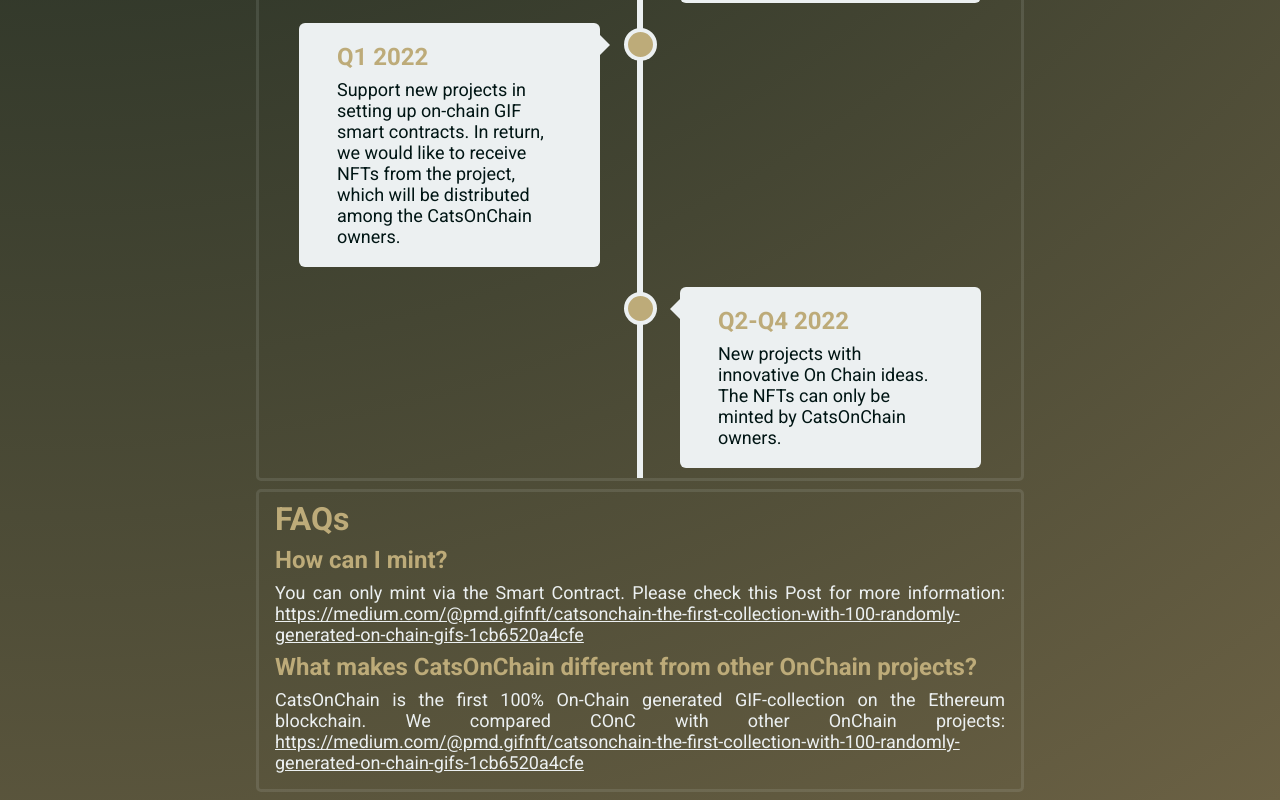
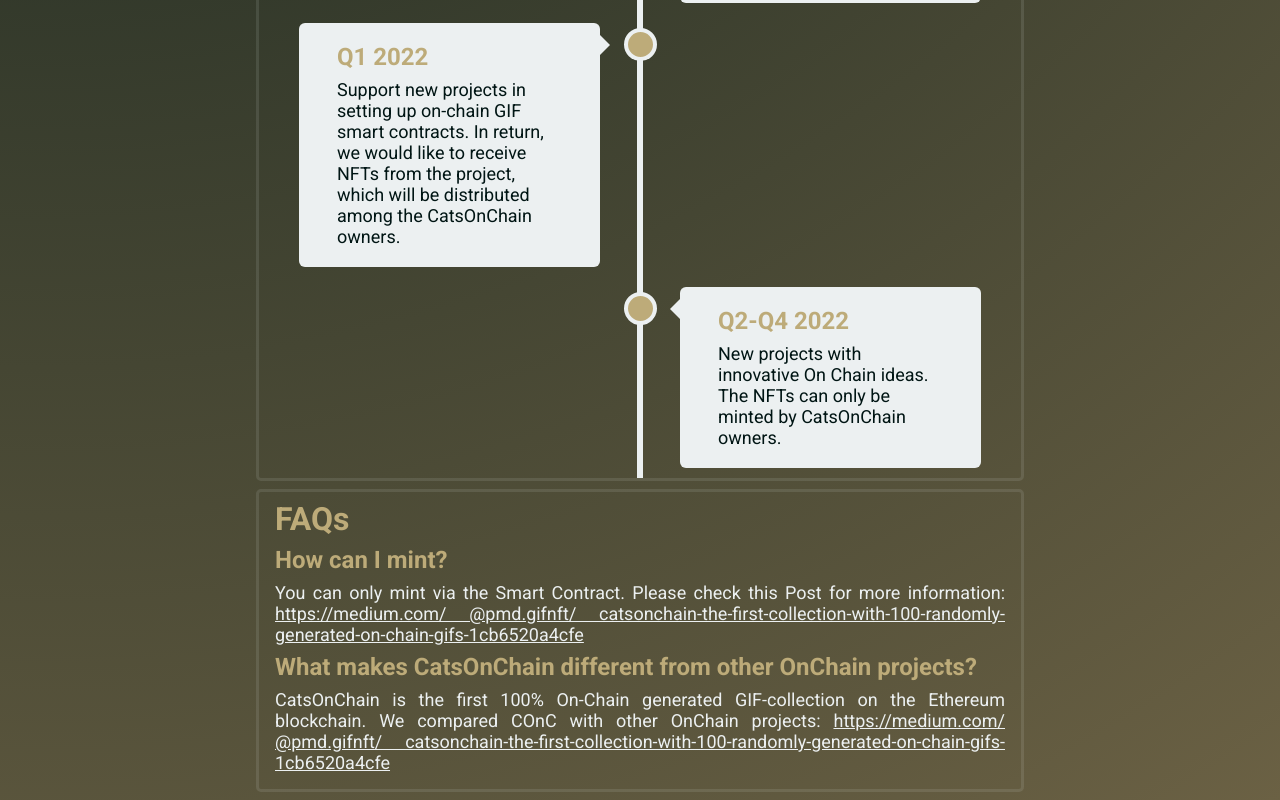
Before and after one commit to desombre/catsonchain, a React (Create React App) app: page / in a window 1280 px wide. Shown: the part 1720-2520 px from the top of the page. Built offline with nearby package versions, Linux system fonts and the light colour scheme.

Commit message:
Add linebreaks in url in text

```diff
--- a/src/components/faqs/Faqs.js
+++ b/src/components/faqs/Faqs.js
@@ -16,7 +16,7 @@ const Faqs = () => {
             rel="noreferrer"
           >
             {" "}
-            https://medium.com/@pmd.gifnft/catsonchain-the-first-collection-with-100-randomly-generated-on-chain-gifs-1cb6520a4cfe
+            https://medium.com/&#10;@pmd.gifnft/&#10;catsonchain-the-first-collection-with-100-randomly-generated-on-chain-gifs-1cb6520a4cfe
           </a>
         </p>
       </div>
@@ -31,7 +31,7 @@ const Faqs = () => {
             target="_blank"
             rel="noreferrer"
           >
-            https://medium.com/@pmd.gifnft/catsonchain-the-first-collection-with-100-randomly-generated-on-chain-gifs-1cb6520a4cfe{" "}
+            https://medium.com/&#10;@pmd.gifnft/&#10;catsonchain-the-first-collection-with-100-randomly-generated-on-chain-gifs-1cb6520a4cfe{" "}
           </a>
         </p>
       </div>
```
